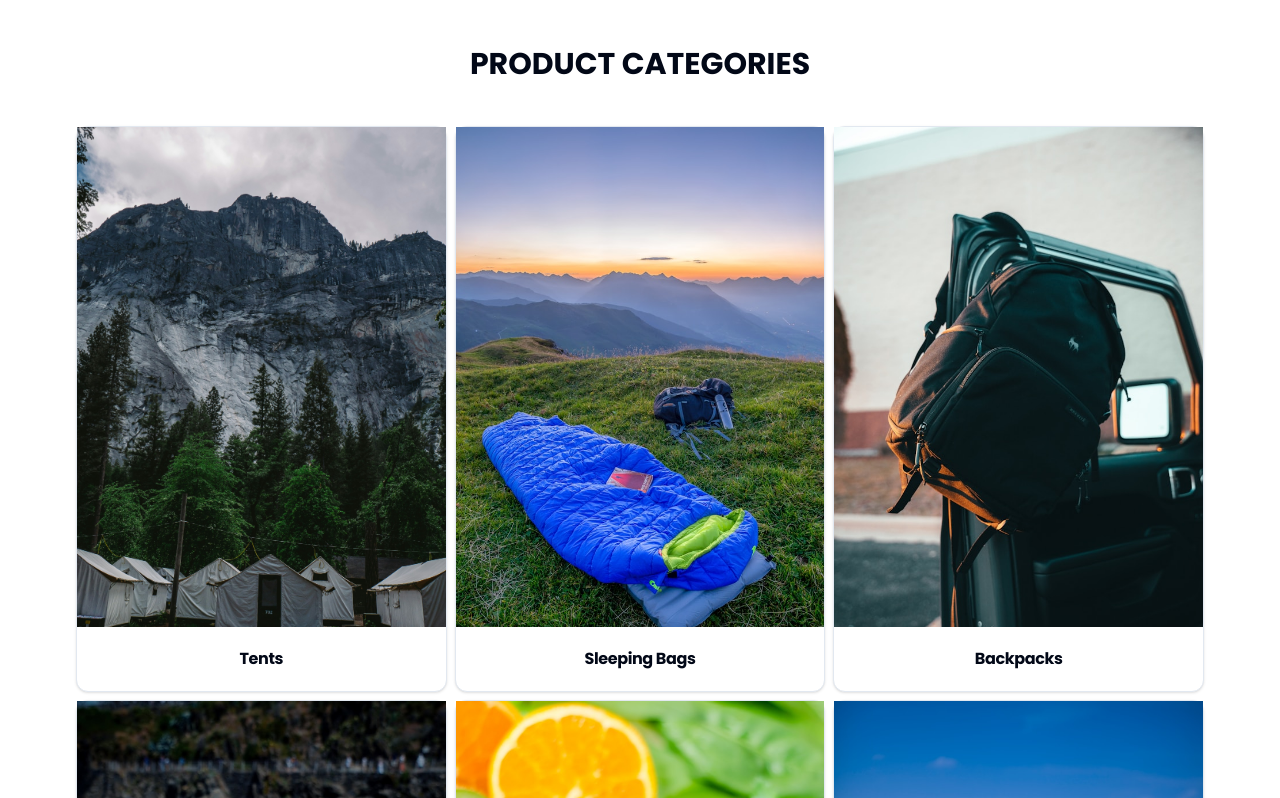
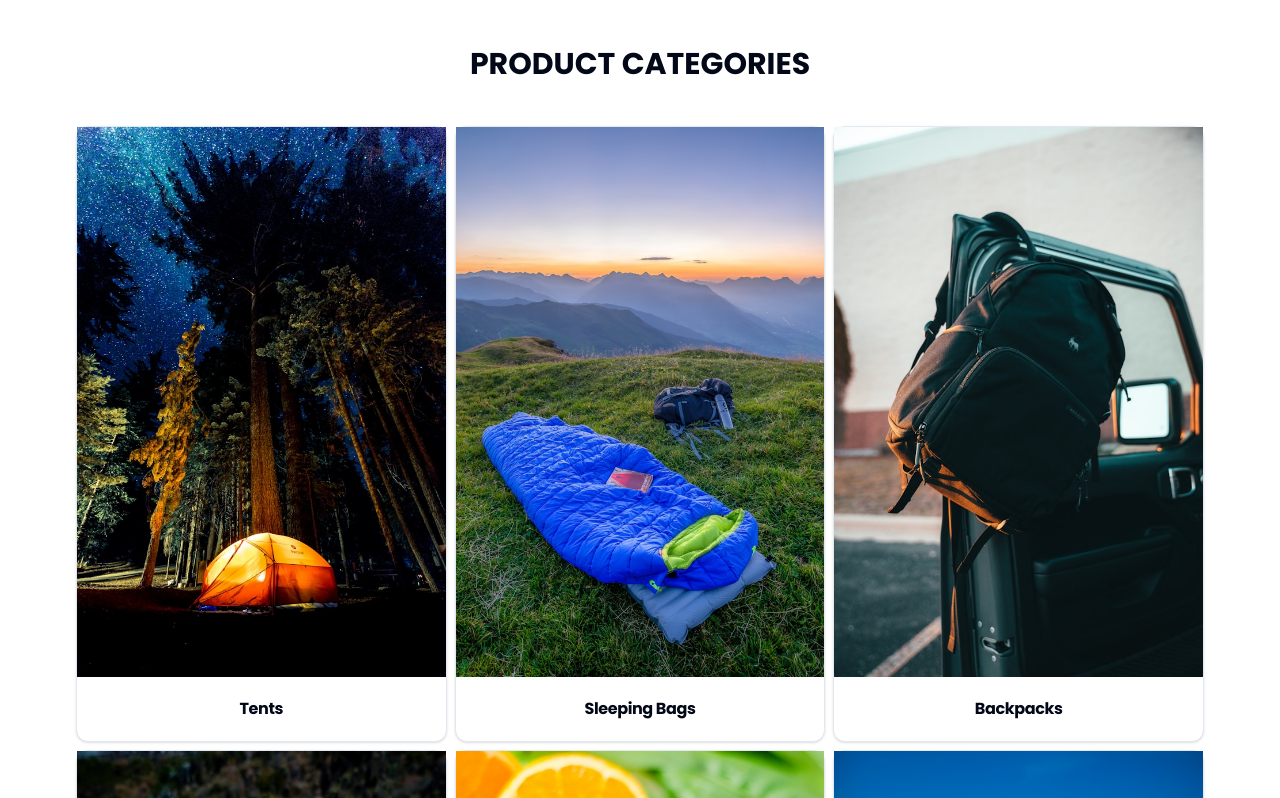
Before and after one commit to ashraf56/Camper-Shop-Frontend, a React (Vite) app: page / in a window 1280 px wide. Shown: the part 722-1520 px from the top of the page. Built offline with nearby package versions, Linux system fonts and the light colour scheme.

Commit message:
fixed a bug

```diff
--- a/src/page/Home page/Categories.tsx
+++ b/src/page/Home page/Categories.tsx
@@ -54,9 +54,9 @@ const Categories = () => {
 
                 {
                     categoryData.map(c => (
-                        <Card className="w-full " key={c.id}>
-                            <div className=' overflow-hidden h-[500px] '  >
-                                <img src={`${c.imageUrl}`} className='  w-full   transition duration-500 ease-in-out  hover:scale-125' alt="imgs" />
+                        <Card className="w-full  " key={c.id}>
+                            <div className=' overflow-hidden  h-[400px] md:h-[550px]  '  >
+                                <img src={`${c.imageUrl}`} width={500} className='  min-h-full  transition duration-500 ease-in-out  hover:scale-125' alt="imgs" />
                             </div>
 
                             <CardHeader>
--- a/src/page/Home page/Hero.tsx
+++ b/src/page/Home page/Hero.tsx
@@ -12,7 +12,7 @@ const Hero = () => {
             </div>
 
 
-            <div className='  md:absolute  md:bottom-10 lg:bottom-20'>
+            <div className='  md:absolute  md:bottom-10 lg:bottom-14'>
                 <Herocard></Herocard>
 
             </div>
```
Also changed, not shown: src/assets/footware.jpg, src/assets/tents.jpg.
